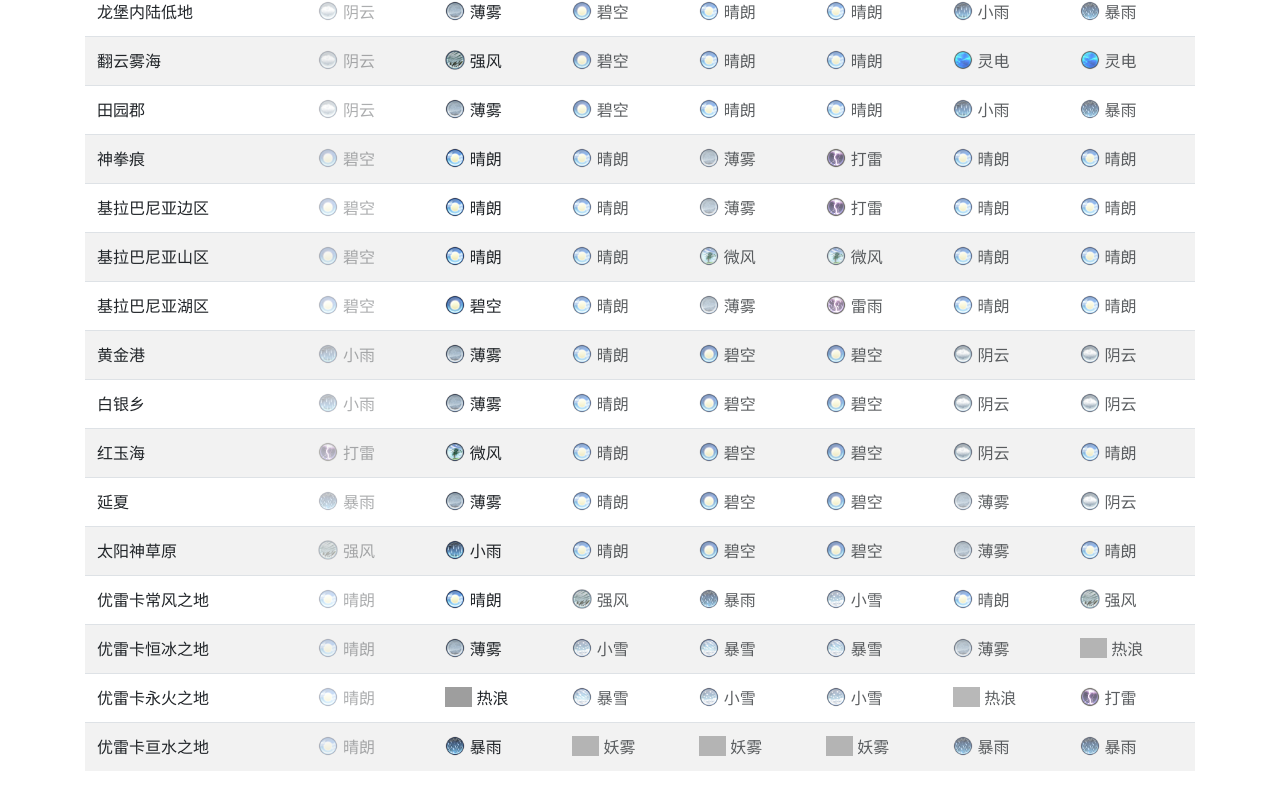
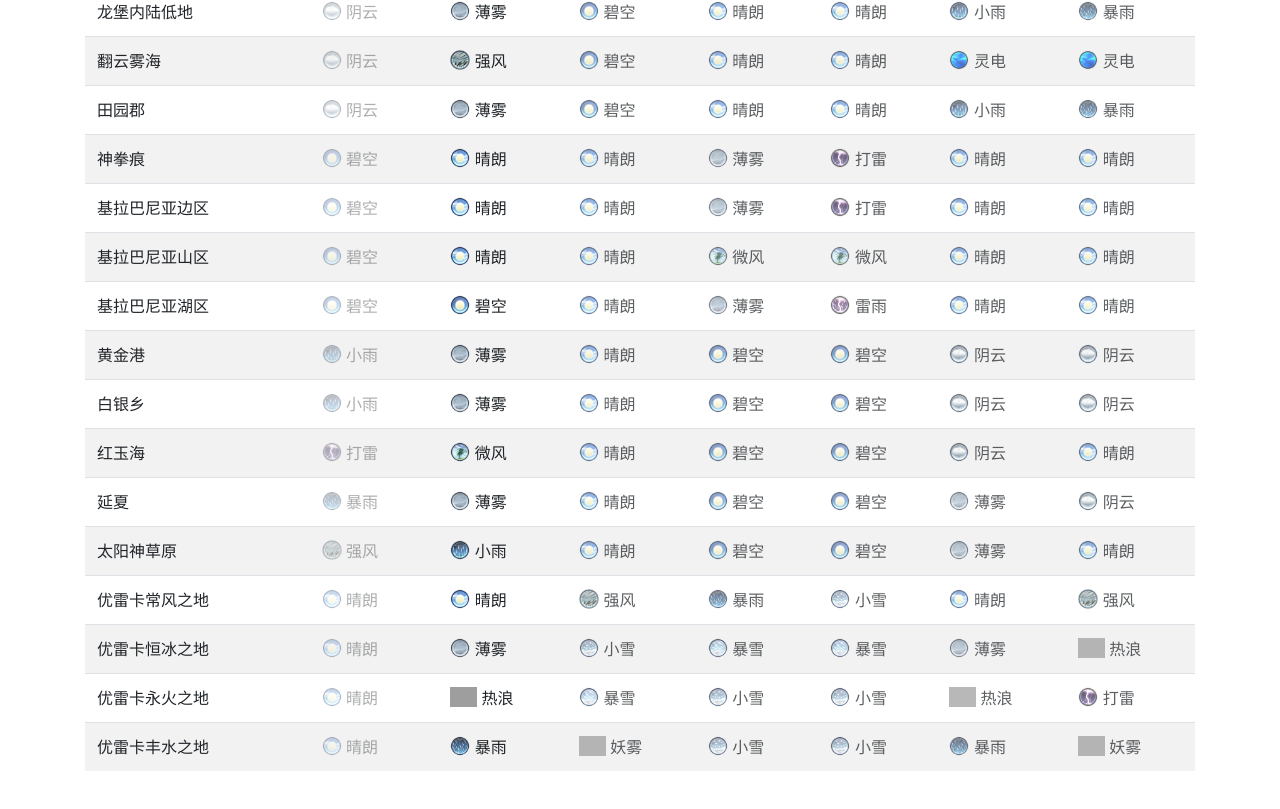
Before and after one commit to AnnAngela/FFXIVSightseeingGuide, a Vue app: page /#/weatheroverview in a window 1280 px wide. Shown: the part 1620-2429 px from the top of the page. Built offline with nearby package versions, Linux system fonts and the light colour scheme; grey boxes are pictures that could not be loaded.

Commit message:
Address an issue

```diff
--- a/src/EorzeaWeatherData.ts
+++ b/src/EorzeaWeatherData.ts
@@ -486,9 +486,9 @@ export const EorzeaAreaWeather: IEorzeaAreaWeatherInfo = {
         name: "area.EurekaHydatos",
         weatherRate: [
             { rate: 12, weather: "weather.FairSkies" },
-            { rate: 34, weather: "weather.Showers" },
-            { rate: 56, weather: "weather.Gloom" },
-            { rate: 78, weather: "weather.Thunderstorms" },
+            { rate: 22, weather: "weather.Showers" },
+            { rate: 22, weather: "weather.Gloom" },
+            { rate: 22, weather: "weather.Thunderstorms" },
             { rate: -1, weather: "weather.Snow" },
         ],
     },
--- a/src/locales/zh-CN.ts
+++ b/src/locales/zh-CN.ts
@@ -94,7 +94,7 @@ const zh_CN: any = {
         EurekaAnemos: "优雷卡常风之地",
         EurekaPagos: "优雷卡恒冰之地",
         EurekaPyros: "优雷卡永火之地",
-        EurekaHydatos: "优雷卡亘水之地",
+        EurekaHydatos: "优雷卡丰水之地",
     },
     weather: {
         ClearSkies: "碧空",
```
Also changed, not shown: 1 other file (tests, documents, lock files or other folders).
